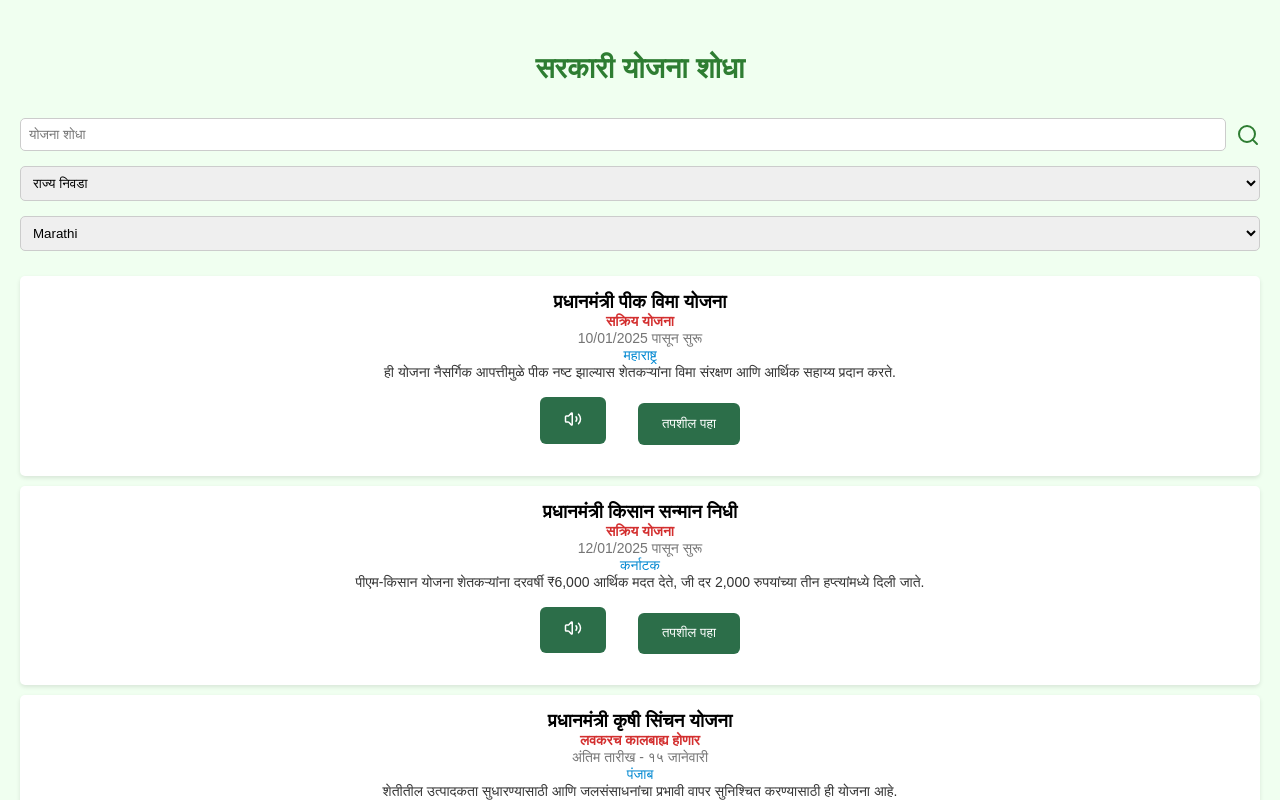
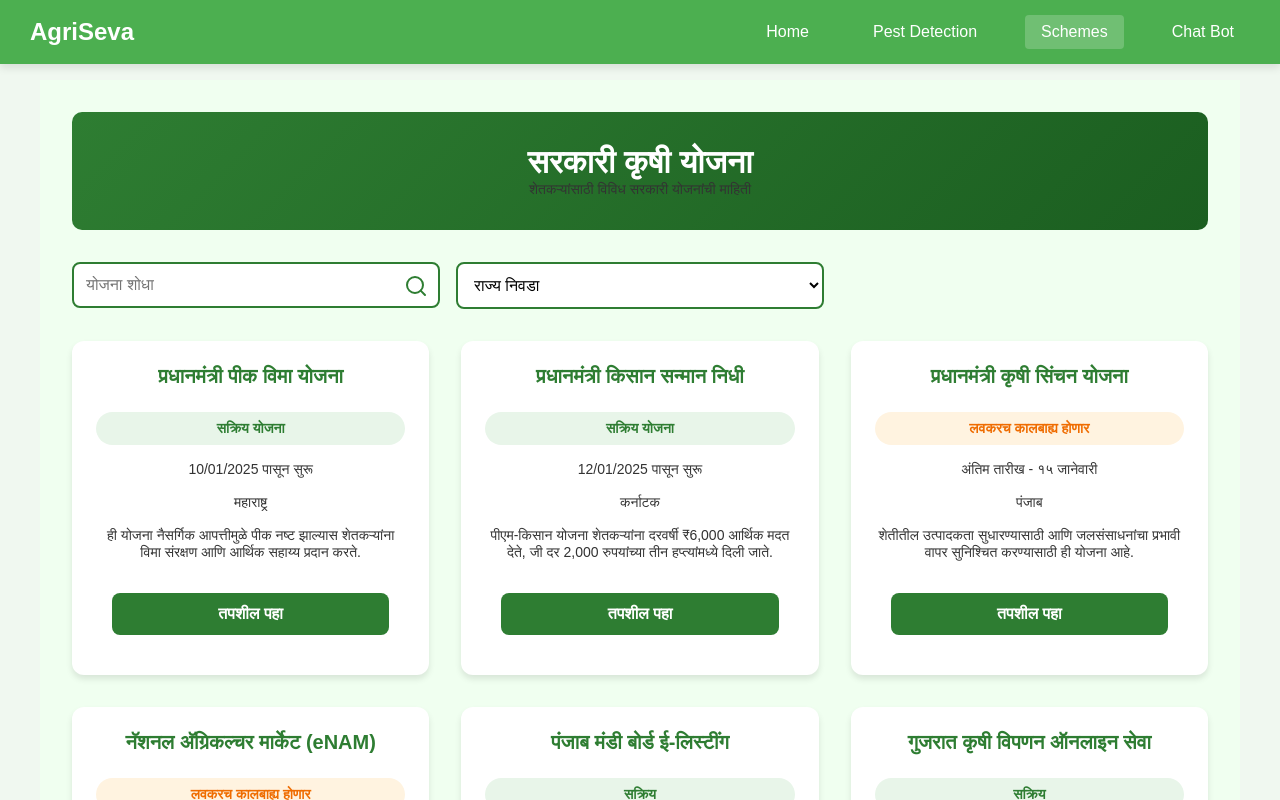
Before and after one commit to Nandinipatil1410/WCEHackathon2025_TeamAnvesha, a React (Create React App) app: page /schemes in a window 1280 px wide. Shown: the top 800 px of the page. Built offline with nearby package versions, Linux system fonts and the light colour scheme; the HTML template or start-up script is replaced by a standard one.

Commit message:
Goverment Schemes UI changed

```diff
--- a/src/components/GovermentSchemes.js
+++ b/src/components/GovermentSchemes.js
@@ -1,5 +1,6 @@
-import { useState, useEffect } from "react";
-import { Search, Volume2 } from "lucide-react";
+import { useState } from "react";
+import { Search } from "lucide-react";
+import { Link } from "react-router-dom";
 import "./GovtSchemes.css";
 
 const schemes = [
@@ -24,24 +25,94 @@
     applicationLink: "https://pmkisan.gov.in",
   },
   {
-    "id": 3,
-    "title": "प्रधानमंत्री कृषी सिंचन योजना",
-    "status": "लवकरच कालबाह्य होणार",
-    "date": "अंतिम तारीख - १५ जानेवारी",
-    "state": "पंजाब",
-    "details": "शेतीतील उत्पादकता सुधारण्यासाठी आणि जलसंसाधनांचा प्रभावी वापर सुनिश्चित करण्यासाठी ही योजना आहे.",
-    "eligibility": ["आधार कार्ड", "जमीन मालकी कागदपत्रे"],
-    "applicationLink": "https://pmksy.gov.in"
+    id: 3,
+    title: "प्रधानमंत्री कृषी सिंचन योजना",
+    status: "लवकरच कालबाह्य होणार",
+    date: "अंतिम तारीख - १५ जानेवारी",
+    state: "पंजाब",
+    details: "शेतीतील उत्पादकता सुधारण्यासाठी आणि जलसंसाधनांचा प्रभावी वापर सुनिश्चित करण्यासाठी ही योजना आहे.",
+    eligibility: ["आधार कार्ड", "जमीन मालकी कागदपत्रे"],
+    applicationLink: "https://pmksy.gov.in"
   },
   {
-    "id": 4,
-    "title": "नॅशनल अ‍ॅग्रिकल्चर मार्केट (eNAM)",
-    "status": "लवकरच कालबाह्य होणार",
-    "date": "अंतिम तारीख - १५ जानेवारी",
-    "state": "महाराष्ट्र",
-    "details": "कृषी उत्पादनांसाठी अखिल भारतीय इलेक्ट्रॉनिक व्यापार पोर्टल.",
-    "eligibility": ["आधार कार्ड", "शेतकरी नोंदणी प्रमाणपत्र"],
-    "applicationLink": "https://enam.gov.in"
+    id: 4,
+    title: "नॅशनल अ‍ॅग्रिकल्चर मार्केट (eNAM)",
+    status: "लवकरच कालबाह्य होणार",
+    date: "अंतिम तारीख - १५ जानेवारी",
+    state: "महाराष्ट्र",
+    details: "कृषी उत्पादनांसाठी अखिल भारतीय इलेक्ट्रॉनिक व्यापार पोर्टल.",
+    eligibility: ["आधार कार्ड", "शेतकरी नोंदणी प्रमाणपत्र"],
+    applicationLink: "https://enam.gov.in"
+  },
+  {
+    id: 5,
+    title: "पंजाब मंडी बोर्ड ई-लिस्टींग",
+    status: "सक्रिय",
+    date: "अंतिम तारीख - ३१ डिसेंबर",
+    state: "पंजाब",
+    details: "कृषी उत्पादनांसाठी ऑनलाइन व्यापार आणि लिलाव सुविधा",
+    eligibility: ["आधार कार्ड", "शेतकरी नोंदणी प्रमाणपत्र"],
+    applicationLink: "https://mandiboard.punjab.gov.in"
+  },
+  {
+    id: 6,
+    title: "गुजरात कृषी विपणन ऑनलाइन सेवा",
+    status: "सक्रिय",
+    date: "अंतिम तारीख - ३१ मार्च ",
+    state: "गुजरात",
+    details: "शेतकऱ्यांसाठी ऑनलाइन बाजार आणि व्यापार सुविधा",
+    eligibility: ["आधार कार्ड", "शेतकरी नोंदणी प्रमाणपत्र"],
+    applicationLink: "https://agri.gujarat.gov.in"
+  },
+  {
+    id: 7,
+    title: "केरळ कृषी विपणन ई-प्लॅटफॉर्म",
+    status: "सक्रिय",
+    date: "अंतिम तारीख - ३० जून",
+    state: "केरळ",
+    details: "कृषी उत्पादनांसाठी ऑनलाइन व्यापार आणि विपणन सुविधा",
+    eligibility: ["आधार कार्ड", "शेतकरी नोंदणी प्रमाणपत्र"],
+    applicationLink: "https://keralaagriculture.gov.in"
+  },
+  {
+    id: 8,
+    title: "महाराष्ट्र कृषी उद्योग विकास योजना",
+    status: "सक्रिय योजना",
+    date: "31/03/2024 पासून सुरू",
+    state: "महाराष्ट्र",
+    details: "शेतकऱ्यांना कृषी-व्यवसाय सुरू करण्यासाठी आर्थिक सहाय्य आणि मार्गदर्शन.",
+    eligibility: ["आधार कार्ड", "व्यवसाय योजना", "जमीन दस्तऐवज"],
+    applicationLink: "https://agribusiness.maharashtra.gov.in",
+  },
+  {
+    id: 9,
+    title: "गुजरात सौर ऊर्जा कृषी योजना",
+    status: "सक्रिय योजना",
+    date: "चालू आहे",
+    state: "गुजरात",
+    details: "शेतीसाठी सौर ऊर्जा प्रकल्प उभारणीसाठी अनुदान आणि तांत्रिक सहाय्य.",
+    eligibility: ["आधार कार्ड", "वीज बिल", "7/12 उतारा"],
+    applicationLink: "https://geda.gujarat.gov.in",
+  },
+  {
+    id: 10,
+    title: "कर्नाटक रैतर संजीवनी",
+    status: "सक्रिय योजना",
+    date: "वार्षिक योजना",
+    state: "कर्नाटक",
+    details: "शेतकऱ्यांसाठी आरोग्य विमा आणि अपघात विमा संरक्षण योजना.",
+    eligibility: ["आधार कार्ड", "शेतकरी ओळखपत्र"],
+    applicationLink: "https://raithasanjivini.karnataka.gov.in",
+  },
+  {
+    id: 11,
+    title: "केरळ नारळ विकास योजना",
+    status: "सक्रिय योजना",
+    date: "चालू आहे",
+    state: "केरळ",
+    details: "नारळ शेतीसाठी विशेष प्रोत्साहन आणि तांत्रिक मार्गदर्शन.",
+    eligibility: ["आधार कार्ड", "जमीन दस्तऐवज"],
+    applicationLink: "https://coconutboard.kerala.gov.in",
   }
 ];
 
@@ -49,82 +120,34 @@
   const [selectedScheme, setSelectedScheme] = useState(null);
   const [searchTerm, setSearchTerm] = useState("");
   const [selectedState, setSelectedState] = useState("");
-  const [translatedSchemes, setTranslatedSchemes] = useState(schemes);
-  const [selectedLanguage, setSelectedLanguage] = useState("mr");
 
-  const languageCodes = {
-    en: "English",
-    hi: "Hindi",
-    mr: "Marathi",
-  };
-
-  useEffect(() => {
-    const translateSchemes = async () => {
-      if (selectedLanguage === "mr") {
-        setTranslatedSchemes(schemes);
-        return;
-      }
-
-      const translatedData = await Promise.all(
-        schemes.map(async (scheme) => {
-          const translatedTitle = await translateText(scheme.title, selectedLanguage);
-          const translatedStatus = await translateText(scheme.status, selectedLanguage);
-          const translatedDate = await translateText(scheme.date, selectedLanguage);
-          const translatedDetails = await translateText(scheme.details, selectedLanguage);
-          const translatedState = await translateText(scheme.state, selectedLanguage);
-          return {
-            ...scheme,
-            title: translatedTitle,
-            status: translatedStatus,
-            date: translatedDate,
-            state: translatedState,
-            details: translatedDetails,
-          };
-        })
+  const filteredSchemes = schemes.filter(
+    (scheme) =>
+      scheme.title.toLowerCase().includes(searchTerm.toLowerCase()) &&
+      (selectedState === "" || scheme.state === selectedState)
   );
-      setTranslatedSchemes(translatedData);
-    };
-
-    translateSchemes();
-  }, [selectedLanguage]);
-
-  const translateText = async (text, targetLang) => {
-    try {
-      const response = await fetch(`https://translate.googleapis.com/translate_a/single?client=gtx&sl=mr&tl=${targetLang}&dt=t&q=${encodeURIComponent(text)}`);
-      const data = await response.json();
-      return data[0].map((item) => item[0]).join("");
-    } catch (error) {
-      console.error("Translation error:", error);
-      return text;
-    }
-  };
-
-  const speakText = async (text, lang) => {
-    try {
-      const voiceId = lang === "en" ? "arman" : "diya";
-      const response = await fetch("https://waves-api.smallest.ai/api/v1/lightning/get_speech", {
-        method: "POST",
-        headers: {
-          Authorization: "Bearer eyJhbGciOiJIUzI1NiIsInR5cCI6IkpXVCJ9.eyJ1c2VySWQiOiI2N2QxY2QxZDE5MTUxNTkzMzFlYzUyM2IiLCJpYXQiOjE3NDE4MDMzNjh9.TGDZPo6btvAk2Z1DaNIK0TKUJ5ZgqL5vFLp9zt2cygI",
-          "Content-Type": "application/json",
-        },
-        body: JSON.stringify({ voice_id: voiceId, text, speed: 1, sample_rate: 24000, add_wav_header: true }),
-      });
-
-      const audioBlob = await response.blob();
-      const audioUrl = URL.createObjectURL(audioBlob);
-      const audio = new Audio(audioUrl);
-      audio.play();
-    } catch (error) {
-      console.error("Speech error:", error);
-    }
-  };
 
   return (
+    <>
+      <nav className="navbar">
+        <div className="nav-brand">AgriSeva</div>
+        <div className="nav-links">
+          <Link to="/" className="nav-link">Home</Link>
+          <Link to="/pestdetect" className="nav-link">Pest Detection</Link>
+          <Link to="/schemes" className="nav-link active">Schemes</Link>
+          <Link to="/chatbot" className="nav-link">Chat Bot</Link>
+        </div>
+      </nav>
+
       <div className="container">
         {!selectedScheme ? (
-        <div>
-          <h2 className="title">सरकारी योजना शोधा</h2>
+          <>
+            <div className="header">
+              <h1 className="title">सरकारी कृषी योजना</h1>
+              <p>शेतकऱ्यांसाठी विविध सरकारी योजनांची माहिती</p>
+            </div>
+
+            <div className="search-filters">
               <div className="search-container">
                 <input
                   type="text"
@@ -134,53 +157,63 @@
                 />
                 <Search className="search-icon" />
               </div>
+
               <select onChange={(e) => setSelectedState(e.target.value)}>
                 <option value="">राज्य निवडा</option>
-            <option value="महाराष्ट्र">महाराष्ट्र</option>
-            <option value="कर्नाटक">कर्नाटक</option>
-          </select>
-
-          <select onChange={(e) => setSelectedLanguage(e.target.value)} value={selectedLanguage}>
-            {Object.entries(languageCodes).map(([code, name]) => (
-              <option key={code} value={code}>{name}</option>
+                {[...new Set(schemes.map((s) => s.state))].map((state) => (
+                  <option key={state} value={state}>{state}</option>
                 ))}
               </select>
+            </div>
 
-          {translatedSchemes.map((scheme) => (
+            <div className="schemes-grid">
+              {filteredSchemes.map((scheme) => (
                 <div key={scheme.id} className="card">
                   <h3>{scheme.title}</h3>
-              <p className="status">{scheme.status}</p>
+                  <span className={`status-badge ${scheme.status.includes("सक्रिय") ? "status-active" : "status-expiring"}`}>
+                    {scheme.status}
+                  </span>
                   <p className="date">{scheme.date}</p>
                   <p className="state">{scheme.state}</p>
                   <p>{scheme.details}</p>
-
-              <button onClick={() => speakText(scheme.details, selectedLanguage)}>
-                <Volume2 size={18} />
-              </button>
-
-              <button onClick={() => { setSelectedScheme(scheme); }}>
+                  <button
+                    className="button primary-button"
+                    onClick={() => setSelectedScheme(scheme)}
+                  >
                     तपशील पहा
                   </button>
                 </div>
               ))}
             </div>
+          </>
         ) : (
-        <div>
-          <button onClick={() => setSelectedScheme(null)} className="back-button">
+          <div className="scheme-details">
+            <button
+              onClick={() => setSelectedScheme(null)}
+              className="back-button"
+            >
               ← मागे जा
             </button>
             <h2 className="title">{selectedScheme.title}</h2>
             <p>{selectedScheme.details}</p>
-
-          <button onClick={() => speakText(selectedScheme.details, selectedLanguage)}>
-            🔊 वाचा
+            <h3>पात्रता निकष</h3>
+            <ul className="eligibility-list">
+              {selectedScheme.eligibility.map((item, index) => (
+                <li key={index}>{item}</li>
+              ))}
+            </ul>
+            <a
+              href={selectedScheme.applicationLink}
+              target="_blank"
+              rel="noopener noreferrer"
+            >
+              <button className="button primary-button">
+                आता अर्ज करा
               </button>
-
-          <a href={selectedScheme.applicationLink} target="_blank" rel="noopener noreferrer">
-            <button className="apply-button">आता अर्ज करा</button>
             </a>
           </div>
         )}
       </div>
+    </>
   );
 }
--- a/src/components/GovtSchemes.css
+++ b/src/components/GovtSchemes.css
@@ -1,77 +1,319 @@
-.container {
-    font-family: Arial, sans-serif;
-    padding: 20px;
-    background-color: #f0fff0;
+.navbar {
+  background: #2e7d32;
+  padding: 1rem 2rem;
+  position: fixed;
+  top: 0;
+  left: 0;
+  right: 0;
+  display: flex;
+  justify-content: space-between;
+  align-items: center;
+  box-shadow: 0 2px 4px rgba(0, 0, 0, 0.1);
+  z-index: 1000;
 }
 
-  .title {
-    color: #2e7d32;
+.nav-brand {
+  color: white;
+  font-size: 1.5rem;
+  font-weight: bold;
+}
+
+.nav-links {
+  display: flex;
+  gap: 2rem;
+}
+
+.nav-link {
+  color: white;
+  text-decoration: none;
+  padding: 0.5rem 1rem;
+  border-radius: 4px;
+  transition: all 0.3s ease;
+}
+
+.nav-link:hover {
+  background: rgba(255, 255, 255, 0.1);
+}
+
+.nav-link.active {
+  background: rgba(255, 255, 255, 0.2);
+}
+
+.container {
+  max-width: 1200px;
+  margin: 80px auto 0;
+  padding: 2rem;
+  background-color: #f0fff0;
+  min-height: calc(100vh - 80px);
+}
+
+.header {
+  background: linear-gradient(135deg, #2e7d32, #1b5e20);
+  color: white;
+  padding: 2rem;
+  border-radius: 10px;
+  margin-bottom: 2rem;
   text-align: center;
 }
 
+.search-filters {
+  display: grid;
+  grid-template-columns: 1fr 1fr 1fr;
+  gap: 1rem;
+  margin-bottom: 2rem;
+}
+
 .search-container {
-    display: flex;
-    align-items: center;
-    gap: 10px;
-    margin-bottom: 15px;
+  position: relative;
+  flex: 1;
 }
 
 .search-container input {
-    flex: 1;
-    padding: 8px;
-    border: 1px solid #ccc;
-    border-radius: 5px;
+  width: 100%;
+  padding: 12px 40px 12px 12px;
+  border: 2px solid #2e7d32;
+  border-radius: 8px;
+  font-size: 1rem;
+  transition: all 0.3s ease;
+}
+
+.search-container input:focus {
+  outline: none;
+  box-shadow: 0 0 0 3px rgba(46, 125, 50, 0.2);
 }
 
 .search-icon {
+  position: absolute;
+  right: 12px;
+  top: 50%;
+  transform: translateY(-50%);
   color: #2e7d32;
 }
 
 select {
-    width: 100%;
-    padding: 8px;
-    margin-bottom: 15px;
-    border: 1px solid #ccc;
-    border-radius: 5px;
+  padding: 12px;
+  border: 2px solid #2e7d32;
+  border-radius: 8px;
+  font-size: 1rem;
+  background-color: white;
+  cursor: pointer;
+  transition: all 0.3s ease;
+}
+
+select:hover {
+  background-color: #f5f5f5;
+}
+
+.schemes-grid {
+  display: grid;
+  grid-template-columns: repeat(auto-fill, minmax(300px, 1fr));
+  gap: 2rem;
 }
 
 .card {
   background: white;
-    padding: 15px;
-    margin: 10px 0;
-    border-radius: 5px;
-    box-shadow: 0 2px 4px rgba(0, 0, 0, 0.1);
-    cursor: pointer;
+  border-radius: 12px;
+  padding: 1.5rem;
+  box-shadow: 0 4px 6px rgba(0, 0, 0, 0.1);
+  transition: all 0.3s ease;
+  display: flex;
+  flex-direction: column;
+  gap: 1rem;
 }
 
 .card:hover {
-    background: #e8f5e9;
+  transform: translateY(-5px);
+  box-shadow: 0 8px 12px rgba(0, 0, 0, 0.15);
 }
 
-  .status {
-    font-weight: bold;
-    color: #d32f2f;
+.card h3 {
+  color: #2e7d32;
+  font-size: 1.25rem;
+  margin-bottom: 0.5rem;
 }
 
-  .date {
-    color: #757575;
+.status-badge {
+  display: inline-block;
+  padding: 0.5rem 1rem;
+  border-radius: 20px;
+  font-size: 0.875rem;
+  font-weight: 600;
 }
 
-  .state {
-    color: #0288d1;
+.status-active {
+  background-color: #e8f5e9;
+  color: #2e7d32;
 }
 
-  .back-button, .apply-button {
-    display: block;
-    margin: 20px auto;
-    padding: 10px 20px;
+.status-expiring {
+  background-color: #fff3e0;
+  color: #ef6c00;
+}
+
+.scheme-details {
+  background: white;
+  border-radius: 12px;
+  padding: 2rem;
+  max-width: 800px;
+  margin: 0 auto;
+}
+
+.eligibility-list {
+  list-style: none;
+  padding: 0;
+  margin: 1rem 0;
+}
+
+.eligibility-list li {
+  padding: 0.5rem 0;
+  display: flex;
+  align-items: center;
+  gap: 0.5rem;
+}
+
+.eligibility-list li::before {
+  content: "•";
+  color: #2e7d32;
+  font-weight: bold;
+}
+
+.button {
+  padding: 12px 24px;
+  border: none;
+  border-radius: 8px;
+  font-size: 1rem;
+  font-weight: 600;
+  cursor: pointer;
+  transition: all 0.3s ease;
+}
+
+.primary-button {
   background: #2e7d32;
   color: white;
-    border: none;
-    border-radius: 5px;
-    cursor: pointer;
 }
 
-  .back-button:hover, .apply-button:hover {
+.primary-button:hover {
   background: #1b5e20;
 }
+
+.secondary-button {
+  background: #e8f5e9;
+  color: #2e7d32;
+}
+
+.secondary-button:hover {
+  background: #c8e6c9;
+}
+
+/* Responsive Design */
+@media (max-width: 768px) {
+  .search-filters {
+    grid-template-columns: 1fr;
+  }
+
+  .schemes-grid {
+    grid-template-columns: 1fr;
+  }
+
+  .container {
+    padding: 1rem;
+  }
+
+  .header {
+    padding: 1.5rem;
+  }
+
+  .navbar {
+    padding: 1rem;
+  }
+
+  .nav-links {
+    gap: 1rem;
+  }
+
+  .nav-link {
+    padding: 0.4rem 0.8rem;
+    font-size: 0.9rem;
+  }
+
+  .back-nav-button {
+    padding: 0.4rem;
+  }
+
+  .nav-left {
+    gap: 0.5rem;
+  }
+}
+
+@media (max-width: 480px) {
+  .nav-brand {
+    font-size: 1.2rem;
+  }
+
+  .nav-links {
+    gap: 0.5rem;
+  }
+
+  .nav-link {
+    padding: 0.3rem 0.6rem;
+    font-size: 0.8rem;
+  }
+}
+
+/* Animations */
+@keyframes fadeIn {
+  from { opacity: 0; transform: translateY(20px); }
+  to { opacity: 1; transform: translateY(0); }
+}
+
+.card {
+  animation: fadeIn 0.5s ease-out;
+}
+
+/* Add these new styles and modify existing navbar styles */
+.nav-left {
+  display: flex;
+  align-items: center;
+  gap: 1rem;
+}
+
+.back-nav-button {
+  background: none;
+  border: none;
+  color: white;
+  cursor: pointer;
+  padding: 0.5rem;
+  display: flex;
+  align-items: center;
+  justify-content: center;
+  border-radius: 50%;
+  transition: all 0.3s ease;
+}
+
+.back-nav-button:hover {
+  background: rgba(255, 255, 255, 0.1);
+}
+
+.back-nav-button:active {
+  transform: scale(0.95);
+}
+
+/* Style for the back button within scheme details */
+.back-button {
+  background: #e8f5e9;
+  color: #2e7d32;
+  border: none;
+  padding: 0.8rem 1.5rem;
+  border-radius: 8px;
+  font-size: 1rem;
+  cursor: pointer;
+  margin-bottom: 2rem;
+  display: flex;
+  align-items: center;
+  gap: 0.5rem;
+  transition: all 0.3s ease;
+}
+
+.back-button:hover {
+  background: #c8e6c9;
+}
--- a/src/components/PestDetect.js
+++ b/src/components/PestDetect.js
@@ -4,7 +4,7 @@
 import newImage from './new.png'
 const URL = "/my_model/";
 
-const PestDetection = ({ currentLang }) => {
+const PestDetect = ({ currentLang }) => {
   const [selectedLanguage, setSelectedLanguage] = useState(currentLang || "mr");
   const [image, setImage] = useState(null);
   const [result, setResult] = useState("");
@@ -216,4 +216,4 @@
   );
 };
 
-export default PestDetection;
+export default PestDetect;
```
Also changed, not shown: src/App.js (+4 -5 lines), 1 other file (tests, documents, lock files or other folders). Lines whose indentation alone changed are shown as unchanged.
